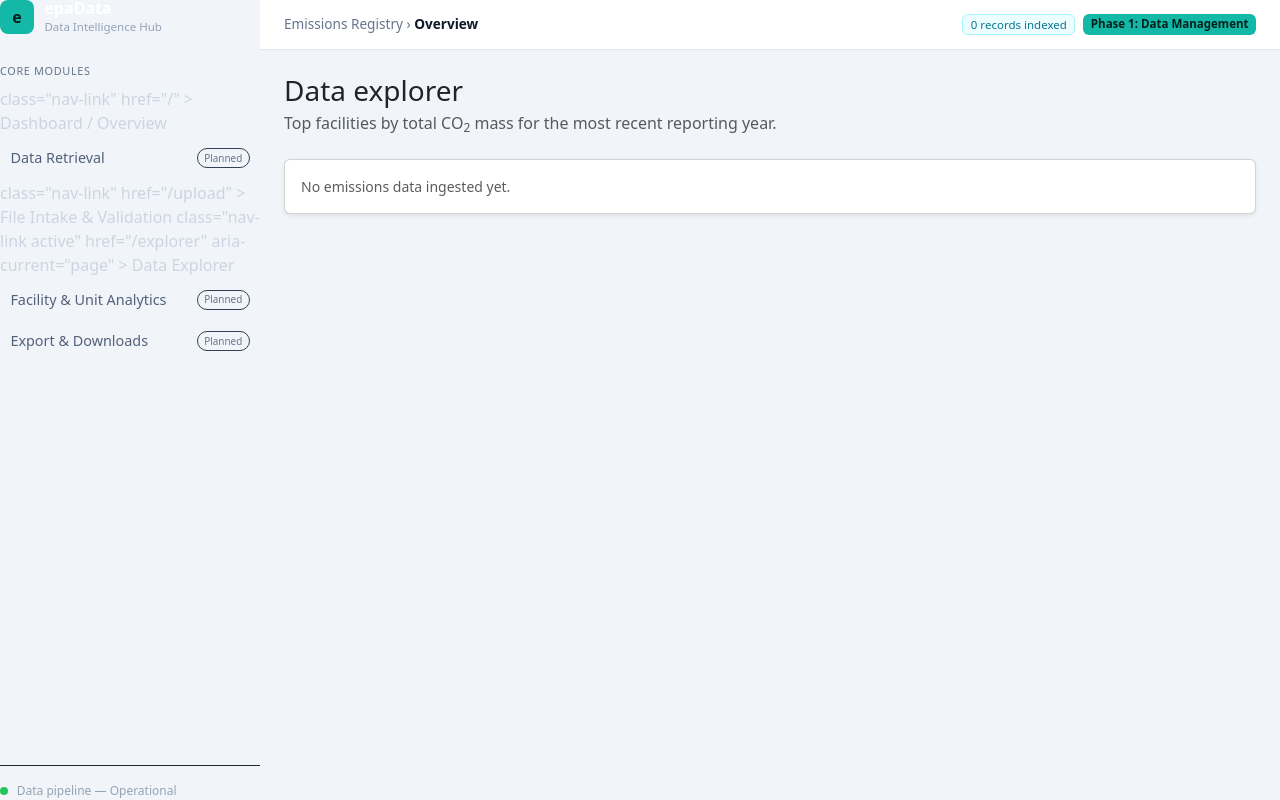
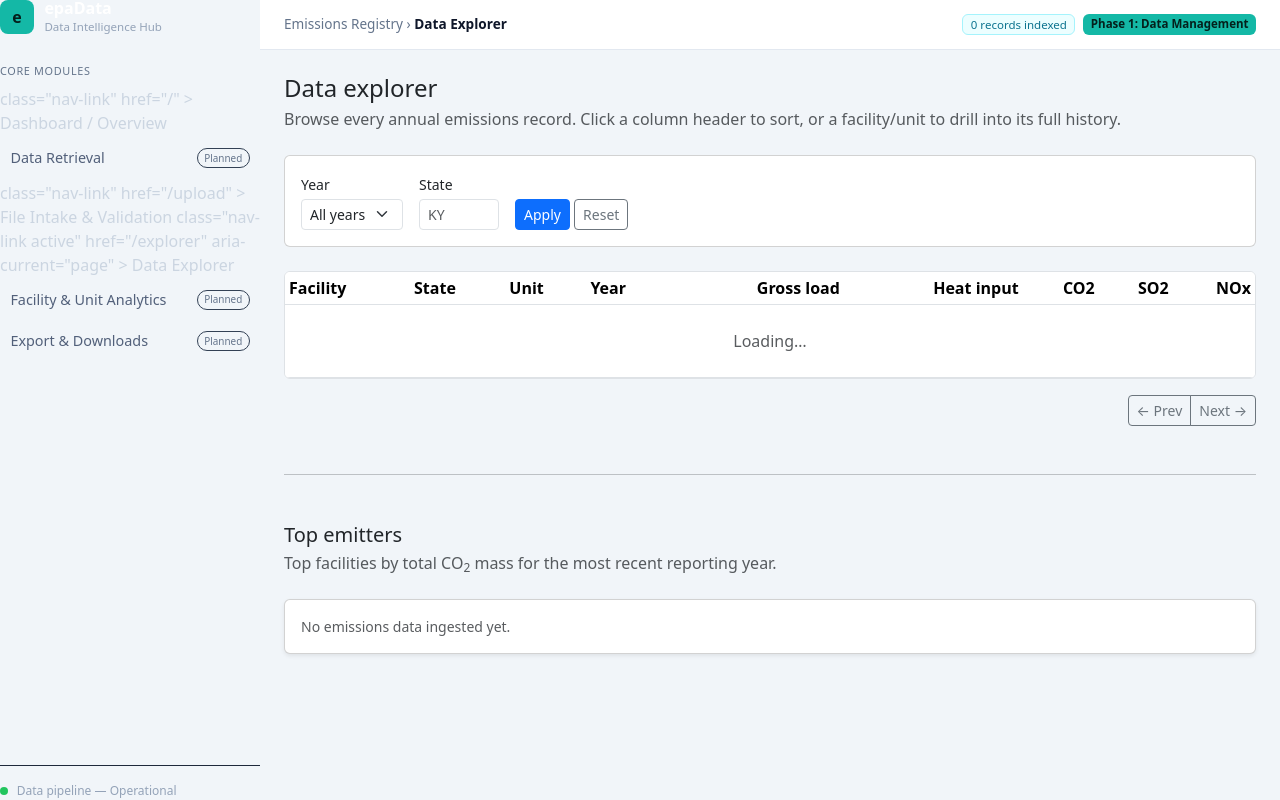
Before and after one commit to nbbakari/cs396project, a Flask app: page /explorer in a window 1280 px wide. Run offline with Flask 3, Linux system fonts and the light colour scheme; data that the repository does not hold is empty; some libraries are stand-ins or nearby versions.

Commit message:
Build Week 4 Data Explorer: sortable/paginated table with facility and unit drill-down

```diff
--- a/app/routes/api.py
+++ b/app/routes/api.py
@@ -1,4 +1,4 @@
-"""JSON endpoints backing the dashboard's charts.
+"""JSON endpoints backing the dashboard's charts and data explorer.
 
 Views here return JSON only -- no templates -- so the front end can fetch them
 directly. Every response is a JSON document, including errors, so a failed
@@ -7,6 +7,7 @@ request never hands the browser an HTML error page to parse.
 
 from __future__ import annotations
 
+import math
 from typing import Optional
 
 from flask import Blueprint, current_app, jsonify, request
@@ -21,17 +22,40 @@ api_bp = Blueprint("api", __name__, url_prefix="/api")
 DEFAULT_LIMIT = 10
 MAX_LIMIT = 100
 
+DEFAULT_PAGE_SIZE = 25
+MAX_PAGE_SIZE = 100
+
+# Columns the explorer table is allowed to sort by, mapped onto the actual
+# SQLAlchemy column. Keeping this an explicit allowlist -- rather than doing
+# getattr(Model, request.args["sort"]) -- means a request can never sort by an
+# arbitrary/unintended column.
+SORTABLE_COLUMNS = {
+    "facility_name": Facility.facility_name,
+    "state_code": Facility.state_code,
+    "epa_unit_id": Unit.epa_unit_id,
+    "reporting_year": AnnualRecord.reporting_year,
+    "gross_load": AnnualRecord.gross_load,
+    "heat_input": AnnualRecord.heat_input,
+    "co2_mass": AnnualRecord.co2_mass,
+    "so2_mass": AnnualRecord.so2_mass,
+    "nox_mass": AnnualRecord.nox_mass,
+}
+
+
+def _int_arg(name: str, default: int) -> int:
+    """Read an integer query-string argument, falling back on any bad input."""
+    raw = request.args.get(name)
+    if raw is None:
+        return default
+    try:
+        return int(raw)
+    except (TypeError, ValueError):
+        return default
+
 
 def _requested_limit() -> int:
     """Read ?limit= from the query string, falling back to the default."""
-    raw = request.args.get("limit")
-    if raw is None:
-        return DEFAULT_LIMIT
-    try:
-        value = int(raw)
-    except (TypeError, ValueError):
-        return DEFAULT_LIMIT
-    return max(1, min(value, MAX_LIMIT))
+    return max(1, min(_int_arg("limit", DEFAULT_LIMIT), MAX_LIMIT))
 
 
 def _latest_reporting_year() -> Optional[int]:
@@ -52,8 +76,6 @@ def top_facilities():
                another's single year.
         limit: how many facilities to return (default 10, capped at 100).
     """
-    # A blank ?year= (a frontend interpolating an unset dropdown) is treated as
-    # absent rather than as a parse error.
     raw_year = (request.args.get("year") or "").strip()
     year: Optional[int]
 
@@ -61,7 +83,6 @@ def top_facilities():
         try:
             year = int(raw_year)
         except ValueError:
-            # A mistyped year must not silently return a different year's data.
             return (
                 jsonify(
                     {
@@ -80,7 +101,6 @@ def top_facilities():
             return jsonify({"error": "Database query failed", "detail": str(exc)}), 500
 
         if year is None:
-            # Nothing ingested yet: an empty chart, not an error.
             return jsonify([])
 
     total_co2 = func.sum(AnnualRecord.co2_mass).label("total_co2")
@@ -95,9 +115,6 @@ def top_facilities():
         .join(Unit, Unit.facility_id == Facility.epa_facility_id)
         .join(AnnualRecord, AnnualRecord.unit_id == Unit.internal_unit_key)
         .where(AnnualRecord.reporting_year == year)
-        # Grouped on the EPA facility ID rather than the name alone: plant
-        # names repeat across states, and grouping by name would silently
-        # merge two unrelated facilities into a single bar.
         .group_by(
             Facility.epa_facility_id, Facility.facility_name, Facility.state_code
         )
@@ -118,15 +135,117 @@ def top_facilities():
                 "facility_id": row.epa_facility_id,
                 "facility_name": row.facility_name,
                 "state_code": row.state_code,
-                # Repeated on every row so the response stays a flat array
-                # while still telling the caller which year it is looking at.
                 "year": year,
-                # Rounded to match the precision CAMPD reports short tons in,
-                # and to keep binary-float artefacts out of the JSON.
                 "total_co2": round(float(row.total_co2 or 0.0), 2),
             }
             for row in rows
         ]
+    )
+
+
+@api_bp.route("/emissions/records", methods=["GET"])
+def emissions_records():
+    """Paginated, sortable, filterable annual emissions records.
+
+    Backs the Data Explorer table. Query parameters:
+        page:        1-indexed page number (default 1).
+        per_page:    rows per page (default 25, capped at 100).
+        sort:        one of SORTABLE_COLUMNS (default "reporting_year").
+        order:       "asc" or "desc" (default "desc").
+        year:        filter to one reporting year.
+        state:       filter to one two-letter state code.
+        facility_id: filter to one EPA facility ID (used by the facility
+                     drill-down page to show just that plant's records).
+    """
+    page = max(1, _int_arg("page", 1))
+    per_page = max(1, min(_int_arg("per_page", DEFAULT_PAGE_SIZE), MAX_PAGE_SIZE))
+
+    sort_key = request.args.get("sort", "reporting_year")
+    if sort_key not in SORTABLE_COLUMNS:
+        sort_key = "reporting_year"
+    sort_column = SORTABLE_COLUMNS[sort_key]
+
+    order = request.args.get("order", "desc").lower()
+    order_expr = sort_column.asc() if order == "asc" else sort_column.desc()
+
+    query = (
+        select(
+            Facility.epa_facility_id,
+            Facility.facility_name,
+            Facility.state_code,
+            Unit.internal_unit_key,
+            Unit.epa_unit_id,
+            AnnualRecord.reporting_year,
+            AnnualRecord.gross_load,
+            AnnualRecord.heat_input,
+            AnnualRecord.co2_mass,
+            AnnualRecord.so2_mass,
+            AnnualRecord.nox_mass,
+        )
+        .join(Unit, Unit.facility_id == Facility.epa_facility_id)
+        .join(AnnualRecord, AnnualRecord.unit_id == Unit.internal_unit_key)
+    )
+
+    raw_year = (request.args.get("year") or "").strip()
+    if raw_year:
+        try:
+            query = query.where(AnnualRecord.reporting_year == int(raw_year))
+        except ValueError:
+            return jsonify({"error": f"Invalid year '{raw_year}'."}), 400
+
+    state = (request.args.get("state") or "").strip().upper()
+    if state:
+        query = query.where(Facility.state_code == state)
+
+    raw_facility_id = (request.args.get("facility_id") or "").strip()
+    if raw_facility_id:
+        try:
+            query = query.where(Facility.epa_facility_id == int(raw_facility_id))
+        except ValueError:
+            return jsonify({"error": f"Invalid facility_id '{raw_facility_id}'."}), 400
+
+    try:
+        total = (
+            db.session.execute(select(func.count()).select_from(query.subquery())).scalar()
+            or 0
+        )
+        rows = db.session.execute(
+            query.order_by(order_expr, AnnualRecord.id)
+            .offset((page - 1) * per_page)
+            .limit(per_page)
+        ).all()
+    except SQLAlchemyError as exc:
+        db.session.rollback()
+        current_app.logger.exception("emissions-records query failed")
+        return jsonify({"error": "Database query failed", "detail": str(exc)}), 500
+
+    total_pages = max(1, math.ceil(total / per_page))
+
+    return jsonify(
+        {
+            "page": page,
+            "per_page": per_page,
+            "total": total,
+            "total_pages": total_pages,
+            "sort": sort_key,
+            "order": "asc" if order == "asc" else "desc",
+            "records": [
+                {
+                    "facility_id": row.epa_facility_id,
+                    "facility_name": row.facility_name,
+                    "state_code": row.state_code,
+                    "unit_key": row.internal_unit_key,
+                    "epa_unit_id": row.epa_unit_id,
+                    "reporting_year": row.reporting_year,
+                    "gross_load": round(float(row.gross_load or 0), 2),
+                    "heat_input": round(float(row.heat_input or 0), 2),
+                    "co2_mass": round(float(row.co2_mass or 0), 2),
+                    "so2_mass": round(float(row.so2_mass or 0), 2),
+                    "nox_mass": round(float(row.nox_mass or 0), 2),
+                }
+                for row in rows
+            ],
+        }
     )
 
 
--- a/app/routes/main.py
+++ b/app/routes/main.py
@@ -59,3 +59,25 @@ def delete_dataset(dataset_id):
     db.session.commit()
     flash(f"Deleted dataset '{name}' and its {count:,} record(s).", "info")
     return redirect(url_for("main.index"))
+@main_bp.route("/facility/<int:facility_id>")
+def facility_detail(facility_id):
+    """Drill-down page: one facility and every unit on file for it."""
+    facility = Facility.query.get_or_404(facility_id)
+    units = (
+        Unit.query.filter_by(facility_id=facility_id)
+        .order_by(Unit.epa_unit_id)
+        .all()
+    )
+    return render_template("facility_detail.html", facility=facility, units=units)
+
+
+@main_bp.route("/unit/<int:unit_key>")
+def unit_detail(unit_key):
+    """Drill-down page: one unit's full year-by-year emissions history."""
+    unit = Unit.query.get_or_404(unit_key)
+    records = (
+        AnnualRecord.query.filter_by(unit_id=unit_key)
+        .order_by(AnnualRecord.reporting_year.desc())
+        .all()
+    )
+    return render_template("unit_detail.html", unit=unit, records=records)
--- /dev/null
+++ b/app/static/css/explorer.css
@@ -0,0 +1,23 @@
+#records-table th.sortable {
+  cursor: pointer;
+  user-select: none;
+  white-space: nowrap;
+}
+#records-table th.sortable:hover {
+  background: #f1f5f9;
+}
+#records-table th.sortable .arrow {
+  font-size: 0.7rem;
+  opacity: 0.5;
+  margin-left: 0.25rem;
+}
+#records-table th.sortable.active .arrow {
+  opacity: 1;
+}
+#records-table a.row-link {
+  color: inherit;
+  text-decoration: none;
+}
+#records-table a.row-link:hover {
+  text-decoration: underline;
+}
--- a/app/templates/explorer.html
+++ b/app/templates/explorer.html
@@ -1,16 +1,82 @@
 {% extends "base.html" %}
 
 {% block title %}Data explorer &middot; epaData{% endblock %}
+{% block breadcrumb %}Data Explorer{% endblock %}
+{% block container_width %}1100px{% endblock %}
 
-{% block container_width %}960px{% endblock %}
+{% block head %}
+<link rel="stylesheet" href="{{ url_for('static', filename='css/explorer.css') }}" />
+{% endblock %}
 
 {% block content %}
-<h1 class="h3 mb-1">Data explorer</h1>
+<h1 class="h4 mb-1">Data explorer</h1>
 <p class="text-body-secondary mb-4">
-  Top facilities by total CO<sub>2</sub> mass for the most recent reporting
-  year.
+  Browse every annual emissions record. Click a column header to sort, or a
+  facility/unit to drill into its full history.
 </p>
 
+<div class="card mb-4">
+  <div class="card-body d-flex flex-wrap gap-3 align-items-end">
+    <div>
+      <label for="filter-year" class="form-label small mb-1">Year</label>
+      <select id="filter-year" class="form-select form-select-sm">
+        <option value="">All years</option>
+      </select>
+    </div>
+    <div>
+      <label for="filter-state" class="form-label small mb-1">State</label>
+      <input
+        id="filter-state"
+        type="text"
+        maxlength="2"
+        class="form-control form-control-sm text-uppercase"
+        style="width: 5rem"
+        placeholder="KY"
+      />
+    </div>
+    <div>
+      <button id="filter-apply" class="btn btn-sm btn-primary">Apply</button>
+      <button id="filter-reset" class="btn btn-sm btn-outline-secondary">Reset</button>
+    </div>
+    <div class="ms-auto small text-body-secondary" id="result-summary"></div>
+  </div>
+</div>
+
+<div class="table-responsive bg-white border rounded-2">
+  <table class="table table-sm table-hover mb-0" id="records-table">
+    <thead>
+      <tr>
+        <th data-sort="facility_name" class="sortable">Facility</th>
+        <th data-sort="state_code" class="sortable">State</th>
+        <th data-sort="epa_unit_id" class="sortable">Unit</th>
+        <th data-sort="reporting_year" class="sortable">Year</th>
+        <th data-sort="gross_load" class="sortable text-end">Gross load</th>
+        <th data-sort="heat_input" class="sortable text-end">Heat input</th>
+        <th data-sort="co2_mass" class="sortable text-end">CO2</th>
+        <th data-sort="so2_mass" class="sortable text-end">SO2</th>
+        <th data-sort="nox_mass" class="sortable text-end">NOx</th>
+      </tr>
+    </thead>
+    <tbody id="records-body">
+      <tr><td colspan="9" class="text-center text-body-secondary py-4">Loading&hellip;</td></tr>
+    </tbody>
+  </table>
+</div>
+
+<div class="d-flex justify-content-between align-items-center mt-3">
+  <div class="small text-body-secondary" id="page-summary"></div>
+  <div class="btn-group">
+    <button id="page-prev" class="btn btn-sm btn-outline-secondary">&larr; Prev</button>
+    <button id="page-next" class="btn btn-sm btn-outline-secondary">Next &rarr;</button>
+  </div>
+</div>
+
+<hr class="my-5" />
+
+<h2 class="h5 mb-1">Top emitters</h2>
+<p class="text-body-secondary mb-4">
+  Top facilities by total CO<sub>2</sub> mass for the most recent reporting year.
+</p>
 <div class="card shadow-sm">
   <div class="card-body">
     <div id="co2-chart"></div>
@@ -21,13 +87,16 @@
 
 {% block scripts %}
 <script>
-  // Fetches the chart data and logs it. Replace the console.log with the
-  // Plotly.newPlot call that draws into #co2-chart.
-  //
-  // The endpoint defaults to the most recent reporting year; append
-  // ?year=2022 to pin it to a specific one.
+  window.EXPLORER_URLS = {
+    records: "{{ url_for('api.emissions_records') }}",
+    years: "{{ url_for('api.reporting_years') }}",
+    facilityTemplate: "{{ url_for('main.facility_detail', facility_id=0) }}",
+    unitTemplate: "{{ url_for('main.unit_detail', unit_key=0) }}",
+  };
+</script>
+<script src="{{ url_for('static', filename='js/explorer.js') }}"></script>
+<script>
   const statusEl = document.getElementById("chart-status");
-
   fetch("{{ url_for('api.top_facilities') }}")
     .then((response) => {
       if (!response.ok) {
@@ -36,10 +105,10 @@
       return response.json();
     })
     .then((data) => {
-      console.log("top-facilities:", data);
       statusEl.textContent = data.length
         ? `${data.length} facilities for ${data[0].year} — see the browser console.`
         : "No emissions data ingested yet.";
+      console.log("top-facilities:", data);
     })
     .catch((error) => {
       console.error("Failed to load top facilities:", error);
```
Also changed, not shown: app/templates/facility_detail.html (added, +49 -0 lines), app/templates/unit_detail.html (added, +50 -0 lines).
